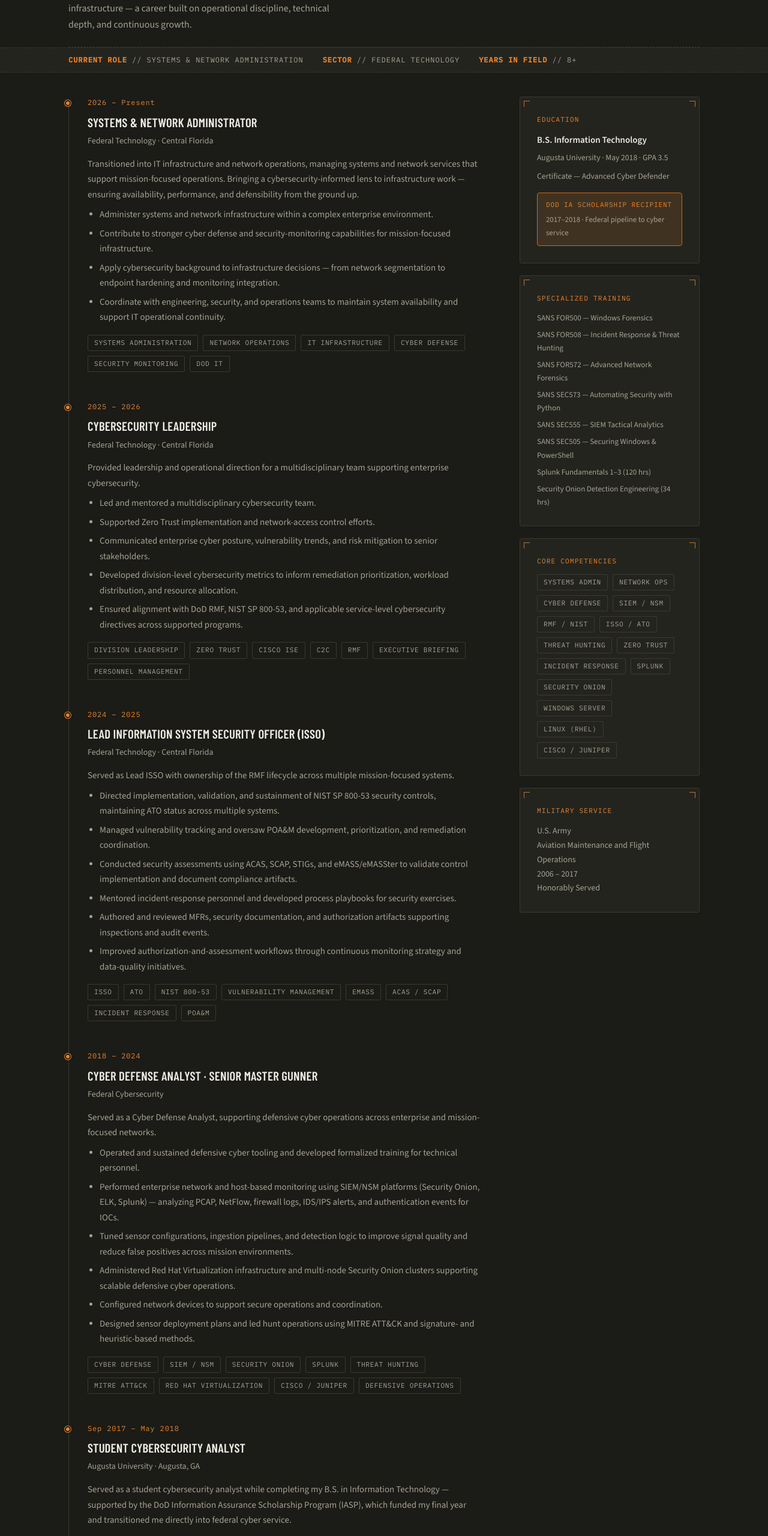
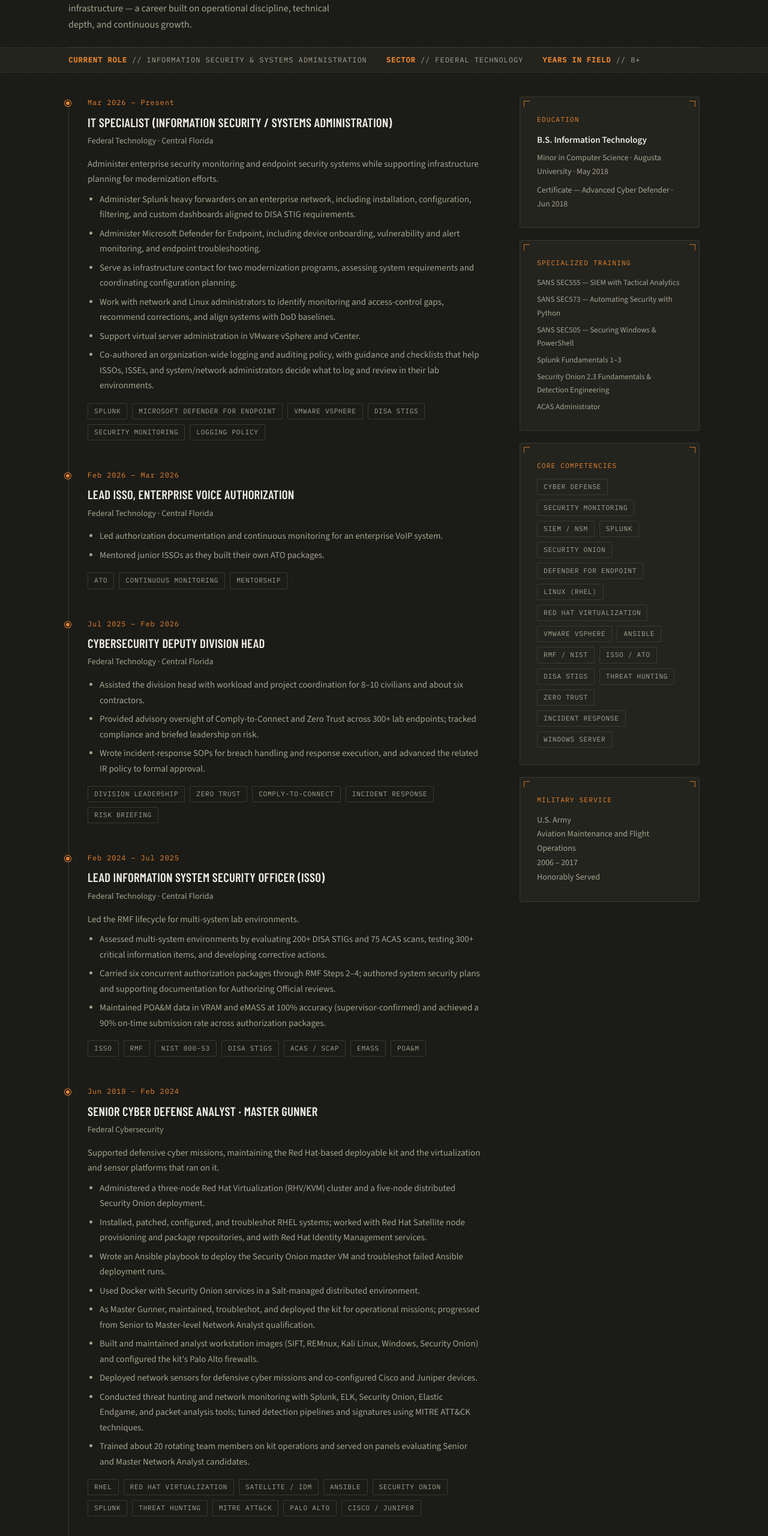
Before and after one commit to jergarcia2/jeremymgarcia.com, a plain HTML site: page experience.html in a window 1280 px wide. Shown: the part 240-2800 px from the top of the page at 60% size. Drawn offline with nearby package versions, Linux system fonts and the light colour scheme.

Commit message:
v2.1.0: Refresh content from November 2026 resume
Split current-employer history into separate roles with month-level
dates and resume figures; add Red Hat, VMware, Defender for Endpoint
and related skills plus an RHCSA in-progress card; remove training,
GPA, scholarship, CTF and Cisco ISE items not on the current resume.
Content stays generic: no unit, program, or system names.

Co-Authored-By: Claude Opus 5.5 <noreply@anthropic.com>

```diff
--- a/experience.html
+++ b/experience.html
@@ -52,7 +52,7 @@
   <div class="status-line">
     <div class="container">
       <div class="status-line__inner">
-        <span class="status-line__item"><strong>CURRENT ROLE</strong> // SYSTEMS &amp; NETWORK ADMINISTRATION</span>
+        <span class="status-line__item"><strong>CURRENT ROLE</strong> // INFORMATION SECURITY &amp; SYSTEMS ADMINISTRATION</span>
         <span class="status-line__item"><strong>SECTOR</strong> // FEDERAL TECHNOLOGY</span>
         <span class="status-line__item"><strong>YEARS IN FIELD</strong> // 8+</span>
       </div>
@@ -69,169 +69,200 @@
 
             <!-- Current role -->
             <div class="timeline__item current">
-              <div class="timeline__date">2026 – Present</div>
-              <div class="timeline__role">Systems &amp; Network Administrator</div>
+              <div class="timeline__date">Mar 2026 – Present</div>
+              <div class="timeline__role">IT Specialist (Information Security / Systems Administration)</div>
               <div class="timeline__org">Federal Technology · Central Florida</div>
               <div class="timeline__body">
                 <p>
-                  Transitioned into IT infrastructure and network operations, managing
-                  systems and network services that support mission-focused operations.
-                  Bringing a cybersecurity-informed lens to infrastructure work — ensuring
-                  availability, performance, and defensibility from the ground up.
+                  Administer enterprise security monitoring and endpoint security systems
+                  while supporting infrastructure planning for modernization efforts.
                 </p>
                 <ul>
-                  <li>Administer systems and network infrastructure within a complex
-                      enterprise environment.</li>
-                  <li>Contribute to stronger cyber defense and security-monitoring
-                      capabilities for mission-focused infrastructure.</li>
-                  <li>Apply cybersecurity background to infrastructure decisions — from
-                      network segmentation to endpoint hardening and monitoring integration.</li>
-                  <li>Coordinate with engineering, security, and operations teams to maintain
-                      system availability and support IT operational continuity.</li>
+                  <li>Administer Splunk heavy forwarders on an enterprise network, including
+                      installation, configuration, filtering, and custom dashboards aligned to
+                      DISA STIG requirements.</li>
+                  <li>Administer Microsoft Defender for Endpoint, including device onboarding,
+                      vulnerability and alert monitoring, and endpoint troubleshooting.</li>
+                  <li>Serve as infrastructure contact for two modernization programs, assessing
+                      system requirements and coordinating configuration planning.</li>
+                  <li>Work with network and Linux administrators to identify monitoring and
+                      access-control gaps, recommend corrections, and align systems with DoD
+                      baselines.</li>
+                  <li>Support virtual server administration in VMware vSphere and vCenter.</li>
+                  <li>Co-authored an organization-wide logging and auditing policy, with
+                      guidance and checklists that help ISSOs, ISSEs, and system/network
+                      administrators decide what to log and review in their lab environments.</li>
                 </ul>
                 <div class="tags">
-                  <span class="tag">Systems Administration</span>
-                  <span class="tag">Network Operations</span>
-                  <span class="tag">IT Infrastructure</span>
-                  <span class="tag">Cyber Defense</span>
+                  <span class="tag">Splunk</span>
+                  <span class="tag">Microsoft Defender for Endpoint</span>
+                  <span class="tag">VMware vSphere</span>
+                  <span class="tag">DISA STIGs</span>
                   <span class="tag">Security Monitoring</span>
-                  <span class="tag">DoD IT</span>
+                  <span class="tag">Logging Policy</span>
+                </div>
+              </div>
+            </div>
+
+            <!-- Lead ISSO, enterprise voice -->
+            <div class="timeline__item">
+              <div class="timeline__date">Feb 2026 – Mar 2026</div>
+              <div class="timeline__role">Lead ISSO, Enterprise Voice Authorization</div>
+              <div class="timeline__org">Federal Technology · Central Florida</div>
+              <div class="timeline__body">
+                <ul>
+                  <li>Led authorization documentation and continuous monitoring for an
+                      enterprise VoIP system.</li>
+                  <li>Mentored junior ISSOs as they built their own ATO packages.</li>
+                </ul>
+                <div class="tags">
+                  <span class="tag">ATO</span>
+                  <span class="tag">Continuous Monitoring</span>
+                  <span class="tag">Mentorship</span>
                 </div>
               </div>
             </div>
 
             <!-- Deputy Division Head -->
             <div class="timeline__item">
-              <div class="timeline__date">2025 – 2026</div>
-              <div class="timeline__role">Cybersecurity Leadership</div>
+              <div class="timeline__date">Jul 2025 – Feb 2026</div>
+              <div class="timeline__role">Cybersecurity Deputy Division Head</div>
               <div class="timeline__org">Federal Technology · Central Florida</div>
               <div class="timeline__body">
-                <p>
-                  Provided leadership and operational direction for a multidisciplinary team
-                  supporting enterprise cybersecurity.
-                </p>
                 <ul>
-                  <li>Led and mentored a multidisciplinary cybersecurity team.</li>
-                  <li>Supported Zero Trust implementation and network-access control efforts.</li>
-                  <li>Communicated enterprise cyber posture, vulnerability trends, and risk
-                      mitigation to senior stakeholders.</li>
-                  <li>Developed division-level cybersecurity metrics to inform remediation
-                      prioritization, workload distribution, and resource allocation.</li>
-                  <li>Ensured alignment with DoD RMF, NIST SP 800-53, and applicable
-                      service-level cybersecurity directives across supported programs.</li>
+                  <li>Assisted the division head with workload and project coordination for
+                      8–10 civilians and about six contractors.</li>
+                  <li>Provided advisory oversight of Comply-to-Connect and Zero Trust across
+                      300+ lab endpoints; tracked compliance and briefed leadership
+                      on risk.</li>
+                  <li>Wrote incident-response SOPs for breach handling and response execution,
+                      and advanced the related IR policy to formal approval.</li>
                 </ul>
                 <div class="tags">
                   <span class="tag">Division Leadership</span>
                   <span class="tag">Zero Trust</span>
-                  <span class="tag">Cisco ISE</span>
-                  <span class="tag">C2C</span>
-                  <span class="tag">RMF</span>
-                  <span class="tag">Executive Briefing</span>
-                  <span class="tag">Personnel Management</span>
+                  <span class="tag">Comply-to-Connect</span>
+                  <span class="tag">Incident Response</span>
+                  <span class="tag">Risk Briefing</span>
                 </div>
               </div>
             </div>
 
             <!-- ISSO -->
             <div class="timeline__item">
-              <div class="timeline__date">2024 – 2025</div>
+              <div class="timeline__date">Feb 2024 – Jul 2025</div>
               <div class="timeline__role">Lead Information System Security Officer (ISSO)</div>
               <div class="timeline__org">Federal Technology · Central Florida</div>
               <div class="timeline__body">
                 <p>
-                  Served as Lead ISSO with ownership of the RMF lifecycle across multiple
-                  mission-focused systems.
+                  Led the RMF lifecycle for multi-system lab environments.
                 </p>
                 <ul>
-                  <li>Directed implementation, validation, and sustainment of NIST SP 800-53
-                      security controls, maintaining ATO status across multiple systems.</li>
-                  <li>Managed vulnerability tracking and oversaw POA&amp;M development,
-                      prioritization, and remediation coordination.</li>
-                  <li>Conducted security assessments using ACAS, SCAP, STIGs, and eMASS/eMASSter
-                      to validate control implementation and document compliance artifacts.</li>
-                  <li>Mentored incident-response personnel and developed process playbooks
-                      for security exercises.</li>
-                  <li>Authored and reviewed MFRs, security documentation, and authorization
-                      artifacts supporting inspections and audit events.</li>
-                  <li>Improved authorization-and-assessment workflows through continuous
-                      monitoring strategy and data-quality initiatives.</li>
+                  <li>Assessed multi-system environments by evaluating 200+ DISA STIGs and
+                      75 ACAS scans, testing 300+ critical information items, and developing
+                      corrective actions.</li>
+                  <li>Carried six concurrent authorization packages through RMF Steps 2–4;
+                      authored system security plans and supporting documentation for
+                      Authorizing Official reviews.</li>
+                  <li>Maintained POA&amp;M data in VRAM and eMASS at 100% accuracy
+                      (supervisor-confirmed) and achieved a 90% on-time submission rate
+                      across authorization packages.</li>
                 </ul>
                 <div class="tags">
                   <span class="tag">ISSO</span>
-                  <span class="tag">ATO</span>
+                  <span class="tag">RMF</span>
                   <span class="tag">NIST 800-53</span>
-                  <span class="tag">Vulnerability Management</span>
+                  <span class="tag">DISA STIGs</span>
+                  <span class="tag">ACAS / SCAP</span>
                   <span class="tag">eMASS</span>
-                  <span class="tag">ACAS / SCAP</span>
-                  <span class="tag">Incident Response</span>
-                  <span class="tag">POA&M</span>
+                  <span class="tag">POA&amp;M</span>
                 </div>
               </div>
             </div>
 
             <!-- Army Cyber -->
             <div class="timeline__item">
-              <div class="timeline__date">2018 – 2024</div>
-              <div class="timeline__role">Cyber Defense Analyst · Senior Master Gunner</div>
+              <div class="timeline__date">Jun 2018 – Feb 2024</div>
+              <div class="timeline__role">Senior Cyber Defense Analyst · Master Gunner</div>
               <div class="timeline__org">Federal Cybersecurity</div>
               <div class="timeline__body">
                 <p>
-                  Served as a Cyber Defense Analyst, supporting defensive cyber operations
-                  across enterprise and mission-focused networks.
+                  Supported defensive cyber missions, maintaining the Red Hat-based
+                  deployable kit and the virtualization and sensor platforms that ran on it.
                 </p>
                 <ul>
-                  <li>Operated and sustained defensive cyber tooling and developed formalized
-                      training for technical personnel.</li>
-                  <li>Performed enterprise network and host-based monitoring using SIEM/NSM
-                      platforms (Security Onion, ELK, Splunk) — analyzing PCAP, NetFlow,
-                      firewall logs, IDS/IPS alerts, and authentication events for IOCs.</li>
-                  <li>Tuned sensor configurations, ingestion pipelines, and detection logic
-                      to improve signal quality and reduce false positives across mission environments.</li>
-                  <li>Administered Red Hat Virtualization infrastructure and multi-node
-                      Security Onion clusters supporting scalable defensive cyber operations.</li>
-                  <li>Configured network devices to support secure operations and coordination.</li>
-                  <li>Designed sensor deployment plans and led hunt operations using MITRE
-                      ATT&amp;CK and signature- and heuristic-based methods.</li>
+                  <li>Administered a three-node Red Hat Virtualization (RHV/KVM) cluster and a
+                      five-node distributed Security Onion deployment.</li>
+                  <li>Installed, patched, configured, and troubleshot RHEL systems; worked with
+                      Red Hat Satellite node provisioning and package repositories, and with
+                      Red Hat Identity Management services.</li>
+                  <li>Wrote an Ansible playbook to deploy the Security Onion master VM and
+                      troubleshot failed Ansible deployment runs.</li>
+                  <li>Used Docker with Security Onion services in a Salt-managed distributed
+                      environment.</li>
+                  <li>As Master Gunner, maintained, troubleshot, and deployed the kit for
+                      operational missions; progressed from Senior to Master-level Network
+                      Analyst qualification.</li>
+                  <li>Built and maintained analyst workstation images (SIFT, REMnux, Kali Linux,
+                      Windows, Security Onion) and configured the kit's Palo Alto firewalls.</li>
+                  <li>Deployed network sensors for defensive cyber missions and co-configured
+                      Cisco and Juniper devices.</li>
+                  <li>Conducted threat hunting and network monitoring with Splunk, ELK, Security
+                      Onion, Elastic Endgame, and packet-analysis tools; tuned detection
+                      pipelines and signatures using MITRE ATT&amp;CK techniques.</li>
+                  <li>Trained about 20 rotating team members on kit operations and served on
+                      panels evaluating Senior and Master Network Analyst candidates.</li>
                 </ul>
                 <div class="tags">
-                  <span class="tag">Cyber Defense</span>
-                  <span class="tag">SIEM / NSM</span>
+                  <span class="tag">RHEL</span>
+                  <span class="tag">Red Hat Virtualization</span>
+                  <span class="tag">Satellite / IdM</span>
+                  <span class="tag">Ansible</span>
                   <span class="tag">Security Onion</span>
                   <span class="tag">Splunk</span>
                   <span class="tag">Threat Hunting</span>
-                  <span class="tag">MITRE ATT&CK</span>
-                  <span class="tag">Red Hat Virtualization</span>
+                  <span class="tag">MITRE ATT&amp;CK</span>
+                  <span class="tag">Palo Alto</span>
                   <span class="tag">Cisco / Juniper</span>
-                  <span class="tag">Defensive Operations</span>
                 </div>
               </div>
             </div>
 
-            <!-- DoD IA Scholarship / Student -->
+            <!-- Student -->
             <div class="timeline__item">
-              <div class="timeline__date">Sep 2017 – May 2018</div>
+              <div class="timeline__date">Sep 2017 – Feb 2018</div>
               <div class="timeline__role">Student Cybersecurity Analyst</div>
               <div class="timeline__org">Augusta University · Augusta, GA</div>
               <div class="timeline__body">
                 <p>
-                  Served as a student cybersecurity analyst while completing my B.S. in
-                  Information Technology — supported by the DoD Information Assurance
-                  Scholarship Program (IASP), which funded my final year and transitioned
-                  me directly into federal cyber service.
+                  Worked as a student cybersecurity analyst while completing my B.S. in
+                  Information Technology.
                 </p>
                 <ul>
-                  <li>Monitored enterprise endpoint security and administered Symantec
-                      Endpoint Protection for university systems.</li>
-                  <li>Developed, deployed, and analyzed phishing simulations to assess
-                      enterprise security awareness training effectiveness.</li>
-                  <li>Participated in Leidos CTF competition and served as VP of the
-                      Association for Computing Machinery chapter.</li>
+                  <li>Maintained Symantec Endpoint Protection updates for university systems.</li>
+                  <li>Tested phishing campaigns to gauge security awareness.</li>
+                  <li>Opened Remedy incident tickets for security events.</li>
                 </ul>
                 <div class="tags">
-                  <span class="tag">DoD IA Scholarship</span>
                   <span class="tag">Endpoint Security</span>
                   <span class="tag">Phishing Simulation</span>
-                  <span class="tag">Augusta University</span>
+                  <span class="tag">Incident Ticketing</span>
+                </div>
+              </div>
+            </div>
+
+            <!-- Process control / automation -->
+            <div class="timeline__item">
+              <div class="timeline__date">Nov 2016 – Sep 2017</div>
+              <div class="timeline__role">Process Control &amp; Automation Engineering</div>
+              <div class="timeline__org">Savannah River Nuclear Solutions</div>
+              <div class="timeline__body">
+                <ul>
+                  <li>Conducted automated regression testing with IBM Rational Functional Tester.</li>
+                </ul>
+                <div class="tags">
+                  <span class="tag">Test Automation</span>
+                  <span class="tag">Regression Testing</span>
                 </div>
               </div>
             </div>
@@ -239,7 +270,7 @@
             <!-- Military Service -->
             <div class="timeline__item">
               <div class="timeline__date">2006 – 2017</div>
-              <div class="timeline__role">Aviation Maintenance and Flight Operations</div>
+              <div class="timeline__role">CH-47F Crew Chief · Aviation Maintenance</div>
               <div class="timeline__org">U.S. Army</div>
               <div class="timeline__body">
                 <p>
@@ -275,49 +306,46 @@
                 B.S. Information Technology
               </p>
               <p style="font-size: .85rem; color: var(--text-secondary); margin-bottom: .5rem;">
-                Augusta University · May 2018 · GPA 3.5
+                Minor in Computer Science · Augusta University · May 2018
               </p>
-              <p style="font-size: .85rem; color: var(--text-secondary); margin-bottom: 1rem;">
-                Certificate — Advanced Cyber Defender
+              <p style="font-size: .85rem; color: var(--text-secondary);">
+                Certificate — Advanced Cyber Defender · Jun 2018
               </p>
-              <div style="padding: .625rem .875rem; background: var(--accent-glow); border: 1px solid var(--accent-dim); border-radius: 4px;">
-                <p style="font-family: var(--font-mono); font-size: .7rem; color: var(--accent); letter-spacing: .07em; text-transform: uppercase;">DoD IA Scholarship Recipient</p>
-                <p style="font-size: .8rem; color: var(--text-secondary); margin-top: .25rem;">2017–2018 · Federal pipeline to cyber service</p>
-              </div>
             </div>
           </div>
 
           <div class="card" style="margin-bottom: 1.25rem;">
             <div class="card__label">Specialized Training</div>
             <div style="margin-top: .75rem; display: flex; flex-direction: column; gap: .375rem;">
-              <p style="font-size: .8125rem; color: var(--text-secondary);">SANS FOR500 — Windows Forensics</p>
-              <p style="font-size: .8125rem; color: var(--text-secondary);">SANS FOR508 — Incident Response &amp; Threat Hunting</p>
-              <p style="font-size: .8125rem; color: var(--text-secondary);">SANS FOR572 — Advanced Network Forensics</p>
+              <p style="font-size: .8125rem; color: var(--text-secondary);">SANS SEC555 — SIEM with Tactical Analytics</p>
               <p style="font-size: .8125rem; color: var(--text-secondary);">SANS SEC573 — Automating Security with Python</p>
-              <p style="font-size: .8125rem; color: var(--text-secondary);">SANS SEC555 — SIEM Tactical Analytics</p>
               <p style="font-size: .8125rem; color: var(--text-secondary);">SANS SEC505 — Securing Windows &amp; PowerShell</p>
-              <p style="font-size: .8125rem; color: var(--text-secondary);">Splunk Fundamentals 1–3 (120 hrs)</p>
-              <p style="font-size: .8125rem; color: var(--text-secondary);">Security Onion Detection Engineering (34 hrs)</p>
+              <p style="font-size: .8125rem; color: var(--text-secondary);">Splunk Fundamentals 1–3</p>
+              <p style="font-size: .8125rem; color: var(--text-secondary);">Security Onion 2.3 Fundamentals &amp; Detection Engineering</p>
+              <p style="font-size: .8125rem; color: var(--text-secondary);">ACAS Administrator</p>
             </div>
           </div>
 
           <div class="card" style="margin-bottom: 1.25rem;">
             <div class="card__label">Core Competencies</div>
             <div class="tags" style="margin-top: .75rem;">
-              <span class="tag">Systems Admin</span>
-              <span class="tag">Network Ops</span>
               <span class="tag">Cyber Defense</span>
+              <span class="tag">Security Monitoring</span>
               <span class="tag">SIEM / NSM</span>
+              <span class="tag">Splunk</span>
+              <span class="tag">Security Onion</span>
+              <span class="tag">Defender for Endpoint</span>
+              <span class="tag">Linux (RHEL)</span>
+              <span class="tag">Red Hat Virtualization</span>
+              <span class="tag">VMware vSphere</span>
+              <span class="tag">Ansible</span>
               <span class="tag">RMF / NIST</span>
               <span class="tag">ISSO / ATO</span>
+              <span class="tag">DISA STIGs</span>
               <span class="tag">Threat Hunting</span>
               <span class="tag">Zero Trust</span>
               <span class="tag">Incident Response</span>
-              <span class="tag">Splunk</span>
-              <span class="tag">Security Onion</span>
               <span class="tag">Windows Server</span>
-              <span class="tag">Linux (RHEL)</span>
-              <span class="tag">Cisco / Juniper</span>
             </div>
           </div>
 
```
Also changed, not shown: expertise.html (+36 -12 lines), index.html (+22 -19 lines), 1 other file.
